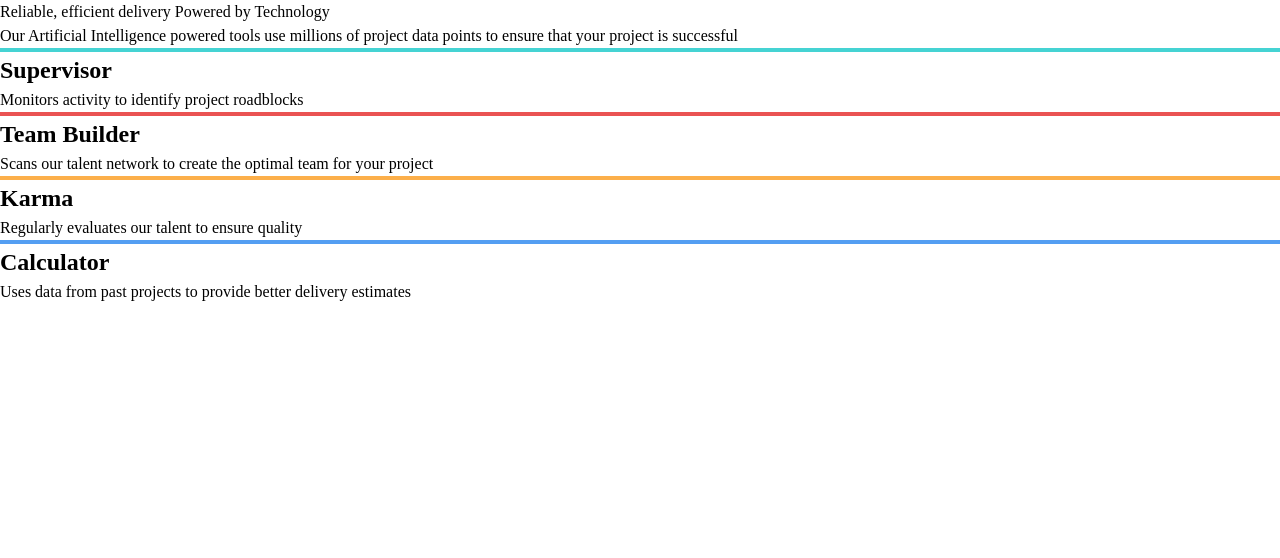
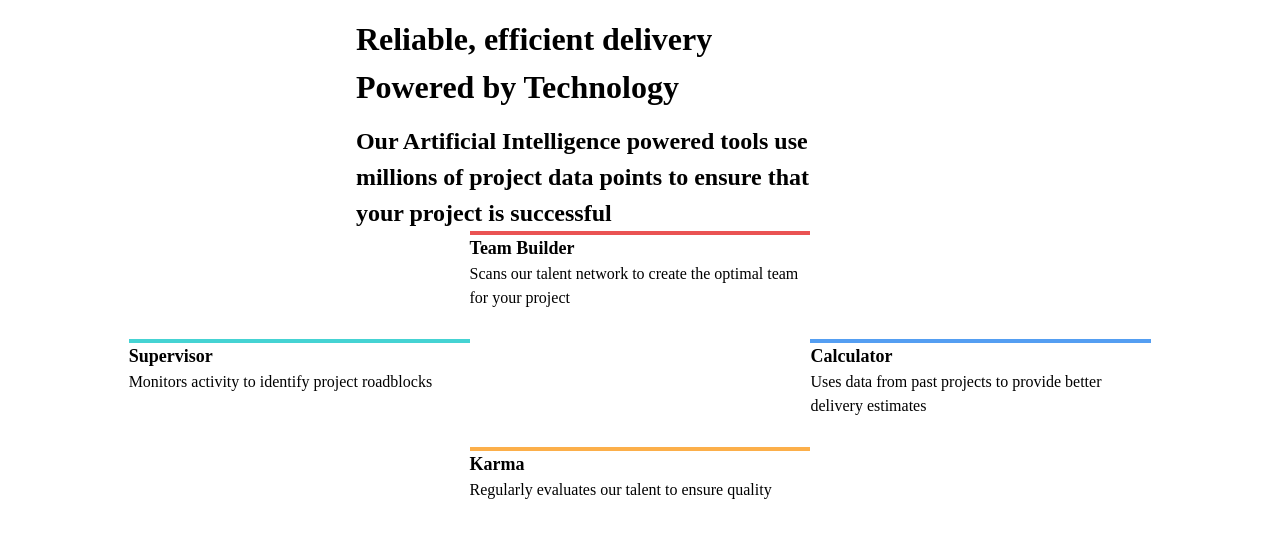
Before and after one commit to jacksen30/Four-Card-Feature-Section, a plain HTML site: page index.html in a window 1280 px wide. Drawn offline with Linux system fonts and the light colour scheme.

Commit message:
name grid areas and start laying out grid for desktop

```diff
--- a/css/style.css
+++ b/css/style.css
@@ -90,18 +90,63 @@ The element will be visually hidden but will still be read by screen reader tech
   --color3: hsl(0, 0%, 100%);
 }
 
+main {
+  display: grid;
+  padding: 15px;
+  grid-template-columns: 1fr;
+  grid-template-rows: repeat(12, 1fr);
+}
+
+h1 {
+  grid-area: title-1;
+
+}
+
+h2 {
+  grid-area: title-2;
+}
+
+h3 {
+  font-size: 1.125rem;
+}
+
 .card-1 {
   border-top: 4px solid hsl(180, 62%, 55%);
+  grid-area: card-1;
 }
 
 .card-2 {
   border-top: 4px solid hsl(0, 78%, 62%);
+  grid-area: card-2;
 }
 
 .card-3 {
   border-top: 4px solid hsl(34, 97%, 64%);
+  grid-area: card-3;
 }
 
 .card-4 {
   border-top: 4px solid hsl(212, 86%, 64%);
+  grid-area: card-4;
 }
+
+@media (min-width: 800px) {
+
+  main {
+    grid-template-columns: repeat(11, 1fr);
+    grid-template-rows: repeat(12, 1fr);
+    grid-template-areas:  ". . . title-1 title-1 title-1 title-1 . . . ."
+                          ". . . title-2 title-2 title-2 title-2 . . . ."
+                          ". . . . card-2 card-2 card-2  . . . ."
+                          ". card-1 card-1 card-1 card-2 card-2 card-2 card-4 card-4 card-4 ."
+                          ". card-1 card-1 card-1 card-3 card-3 card-3 card-4 card-4 card-4 ."
+                          ". . . . . . . . . . ."
+                          ". . . . . . . . . . ."
+                          ". . . . . . . . . . ."
+                          ". . . . . . . . . . ."
+                          ". . . . . . . . . . ."
+                          ". . . . . . . . . . ."
+                          ". . . . . . . . . . .";
+
+  }
+}
--- a/index.html
+++ b/index.html
@@ -17,32 +17,32 @@
 </head>
 <body>
   <main>
-    <p>
+    <h1>
       Reliable, efficient delivery
       Powered by Technology
-    </p>
-    <p>
+    </h1>
+    <h2>
       Our Artificial Intelligence powered tools use millions of project data points
       to ensure that your project is successful
-    </p>
+    </h2>
 
     <div class="card-1 card">
-      <h2>Supervisor</h2>
+      <h3>Supervisor</h3>
       <p>Monitors activity to identify project roadblocks</p>
     </div>
 
     <div class="card-2 card">
-      <h2>Team Builder</h2>
+      <h3>Team Builder</h3>
       <p>Scans our talent network to create the optimal team for your project</p>
     </div>
 
     <div class="card-3 card">
-      <h2>Karma</h2>
+      <h3>Karma</h3>
       <p>Regularly evaluates our talent to ensure quality</p>
     </div>
 
     <div class="card-4 card">
-      <h2>Calculator</h2>
+      <h3>Calculator</h3>
       <p>Uses data from past projects to provide better delivery estimates</p>
     </div>
 
```
